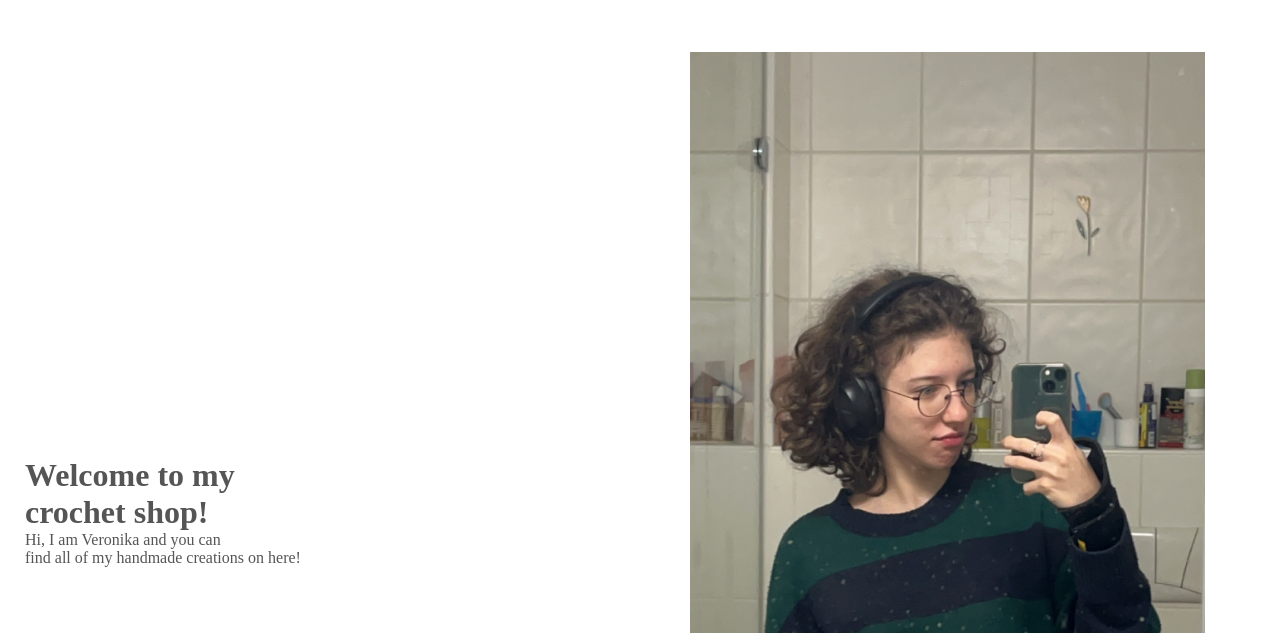
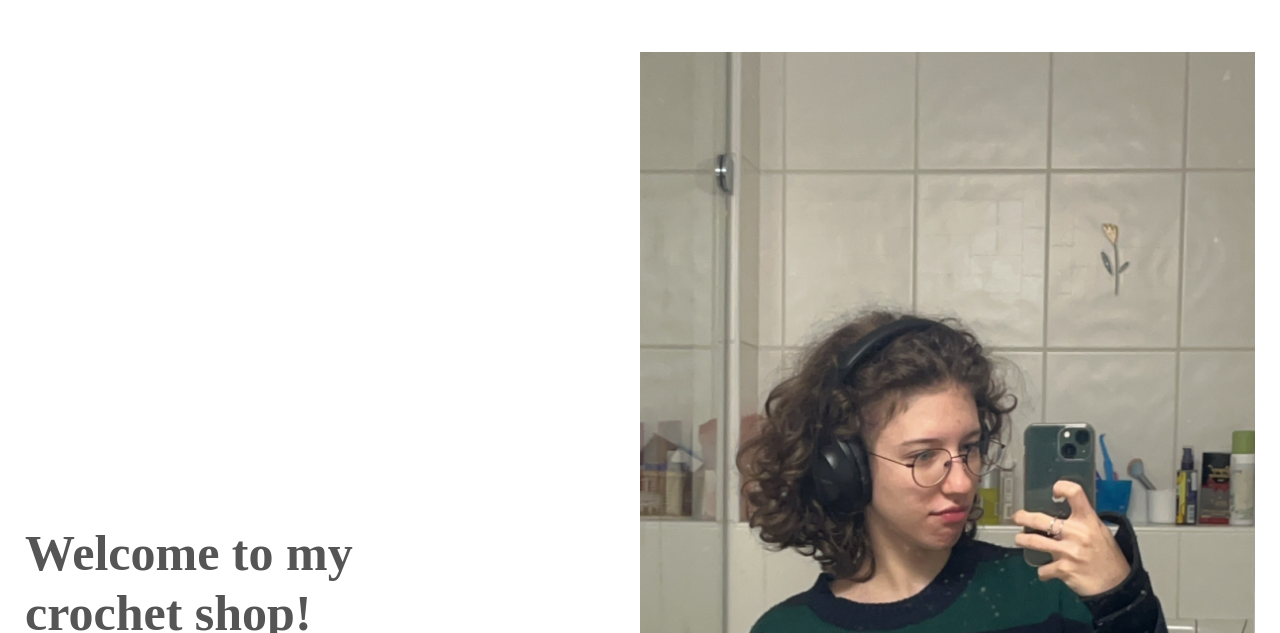
Before and after one commit to veronikasgariboldi/Verochet, a plain HTML site: page index.html in a window 1280 px wide. Shown: the part 167-800 px from the top of the page. Drawn offline with Linux system fonts and the light colour scheme.

Commit message:
optimizing h1

```diff
--- a/style.css
+++ b/style.css
@@ -48,5 +48,10 @@ h1{
 }
 .col-2 img{
     max-width: 100%;
-    padding: 50px;
+    padding: 50px 0;
 }
+.col-2 h1{
+    font-size: 50px;
+    line-height: 60px;
+    margin: 25px 0;
+}
```
